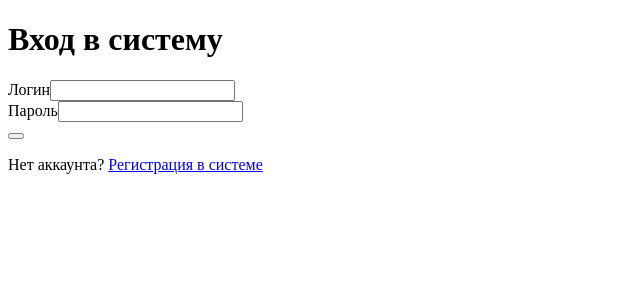
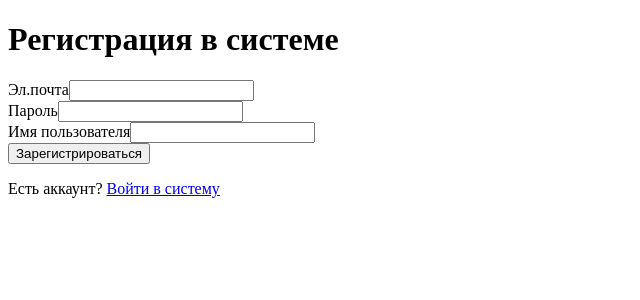
Before and after one commit to LatteLorenso/Full-Stack-PMS, a React (Vite) app in the folder frontend/: page /register in a window 1280 px wide. Shown: the top 300 px of the page, without its empty margins (0-640 px from the left). Built offline with nearby package versions, Linux system fonts and the light colour scheme.

Commit message:
Пофиксил логин/регистрацию

```diff
--- a/frontend/src/AppContent.jsx
+++ b/frontend/src/AppContent.jsx
@@ -6,6 +6,7 @@ import Navbar from './components/Navbar';
 
 import Home from './pages/Home';
 import Login from './pages/Login';
+import Register from './pages/Register';
 import Dashboard from './pages/Dashboard';
 import Projects from './pages/Projects';
 import Tasks from './pages/Tasks';
@@ -24,6 +25,7 @@ function AppContent() {
 
             <Routes>
                 <Route path='/login' element={<Login />} />
+                <Route path='/register' element={<Register />} />
 
                 <Route
                     path='/'
--- a/frontend/src/pages/Login.jsx
+++ b/frontend/src/pages/Login.jsx
@@ -13,7 +13,7 @@ function Login() {
       e.preventDefault();
       try {
         await login(username, password);
-        navigate('/');
+        navigate('/pages/Home');
       } catch (err) {
         setError(err.response?.data?.error || "Ошибка входа");
       }
@@ -47,10 +47,7 @@ function Login() {
                 </div>
 
                 <div>
-                    <button
-                        type="submit"
-                        value="Войти"
-                    />
+                    <button type="submit">Войти</button>
                 </div>
             </form>
 
--- a/frontend/src/pages/Register.jsx
+++ b/frontend/src/pages/Register.jsx
@@ -13,10 +13,10 @@ function Register() {
     const handleSubmit = async (e) => {
       e.preventDefault();
       try {
-        await login(username, password);
-        navigate('/');
+        await register(email, password, username);
+        navigate('/pages/Home');
       } catch (err) {
-        setError(err.response?.data?.error || "Ошибка входа");
+        setError(err.response?.data?.error || "Ошибка регистрации");
       }
     };
 
@@ -58,10 +58,7 @@ function Register() {
                 </div>
 
                 <div>
-                    <button
-                        type="submit"
-                        value="Зарегистрироваться"
-                    />
+                    <button type="submit">Зарегистрироваться</button>
                 </div>
             </form>
 
```
Also changed, not shown: 1 other file (tests, documents, lock files or other folders).
